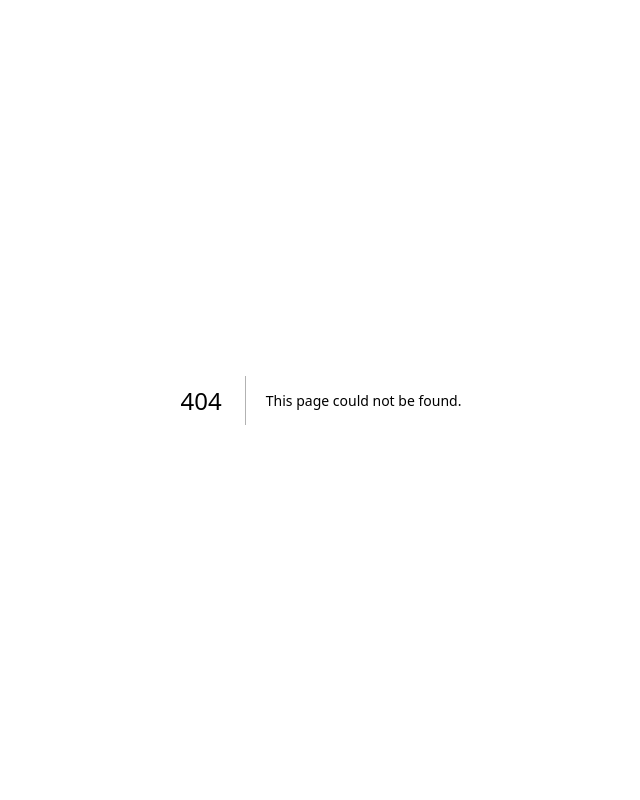
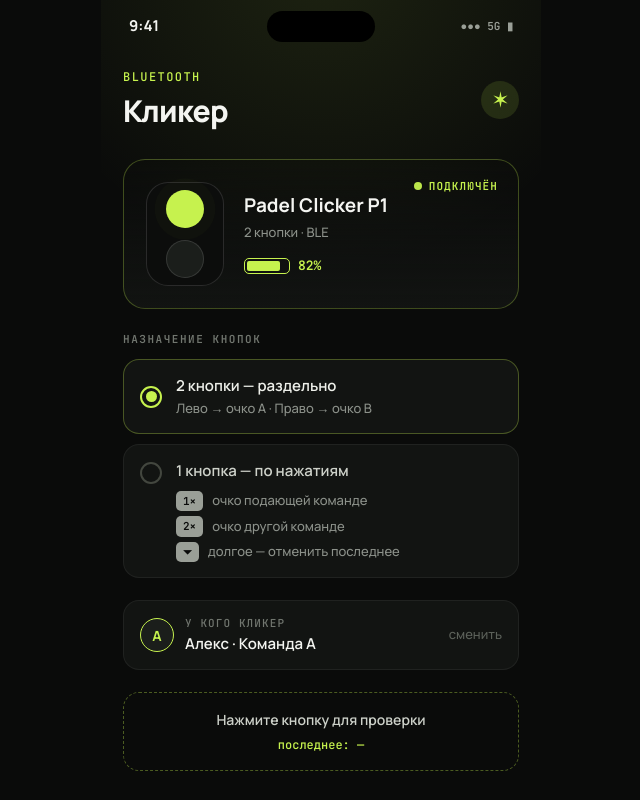
Before and after one commit to nikitasmg/padel-score, a Next.js app: page /clicker in a window 1280 px wide. Before the commit this address had no page. Shown: the whole page, without its empty margins (319-959 px from the left). Built offline with nearby package versions, Linux system fonts and the light colour scheme.

Commit message:
Реализовать экран кликера (макет)

```diff
--- /dev/null
+++ b/app/clicker/page.tsx
@@ -0,0 +1,110 @@
+"use client";
+import { PhoneScreen } from "@/components/PhoneScreen";
+import { useClickerStore } from "@/store/clickerStore";
+import { useMatchStore } from "@/store/matchStore";
+
+export default function ClickerPage() {
+  const { buttonMode, holder, battery, lastEvent, setMode, setHolder, setLastEvent } = useClickerStore();
+  const match = useMatchStore((s) => s.match);
+  const holderName = match ? `${match.teams[holder.team].players[holder.player].name} · Команда ${holder.team === 0 ? "A" : "B"}` : "Алекс · Команда A";
+
+  return (
+    <PhoneScreen>
+      <div className="px-[22px] pt-[30px]">
+        <div className="flex items-center justify-between mb-[26px]">
+          <div>
+            <div className="font-mono font-medium text-[12px] tracking-[.12em] uppercase text-accent">Bluetooth</div>
+            <div className="font-display font-extrabold text-[30px] tracking-[-.02em] text-ink mt-0.5">Кликер</div>
+          </div>
+          <div className="w-[38px] h-[38px] rounded-full bg-accent/[.12] flex items-center justify-center text-accent font-bold text-[17px]">✶</div>
+        </div>
+
+        {/* connected device */}
+        <div className="relative border border-accent/[.28] rounded-[22px] p-[22px] mb-[22px] overflow-hidden" style={{ background: "linear-gradient(180deg,rgba(22,25,21,0),#121412)" }}>
+          <div className="absolute top-[18px] right-5 flex items-center gap-[7px]">
+            <div className="w-2 h-2 rounded-full bg-accent animate-pulse2" />
+            <span className="font-mono font-semibold text-[11px] tracking-[.1em] uppercase text-accent">Подключён</span>
+          </div>
+          <div className="flex items-center gap-5">
+            <div className="w-[78px] h-[104px] rounded-[22px] bg-surface3 border-[1.5px] border-white/[.12] flex flex-col items-center justify-center gap-3 shrink-0">
+              <div className="w-[38px] h-[38px] rounded-full bg-accent animate-ring" />
+              <div className="w-[38px] h-[38px] rounded-full bg-[#1b1e1b] border border-white/[.12]" />
+            </div>
+            <div>
+              <div className="font-display font-bold text-[19px] text-ink">Padel Clicker P1</div>
+              <div className="font-display font-medium text-[13px] text-muted mt-[3px]">2 кнопки · BLE</div>
+              <div className="flex items-center gap-2 mt-[14px]">
+                <div className="w-[46px] h-4 rounded-[5px] border-[1.5px] border-accent p-0.5 flex"><div className="bg-accent rounded-[2px]" style={{ width: `${battery}%` }} /></div>
+                <span className="font-mono font-semibold text-[13px] text-accent">{battery}%</span>
+              </div>
+            </div>
+          </div>
+        </div>
+
+        {/* button mode */}
+        <div className="font-mono font-semibold text-[11px] tracking-[.14em] uppercase text-muted2 mb-3">Назначение кнопок</div>
+        <div className="flex flex-col gap-2.5 mb-[22px]">
+          <ModeRow active={buttonMode === "two"} onClick={() => setMode("two")} title="2 кнопки — раздельно" subtitle="Лево → очко A · Право → очко B" />
+          <button onClick={() => setMode("one")} className={`flex items-start gap-[14px] bg-surface2 rounded-2xl px-4 py-[15px] border text-left ${buttonMode === "one" ? "border-accent/30" : "border-white/[.06]"}`}>
+            <div className={`w-[22px] h-[22px] rounded-full border-2 mt-0.5 flex items-center justify-center ${buttonMode === "one" ? "border-accent" : "border-[#43473f]"}`}>
+              {buttonMode === "one" && <div className="w-[11px] h-[11px] rounded-full bg-accent" />}
+            </div>
+            <div className="flex-1">
+              <div className="font-display font-semibold text-[15px] text-ink3">1 кнопка — по нажатиям</div>
+              <div className="flex flex-col gap-[5px] mt-2">
+                <Hint badge="1×" text="очко подающей команде" />
+                <Hint badge="2×" text="очко другой команде" />
+                <Hint badge="⏷" text="долгое — отменить последнее" />
+              </div>
+            </div>
+          </button>
+        </div>
+
+        {/* holder */}
+        <button
+          onClick={() => match && setHolder({ team: holder.team === 0 ? 1 : 0, player: 0 })}
+          className="w-full flex items-center justify-between bg-surface2 border border-white/[.06] rounded-2xl px-4 py-[14px] mb-[22px]">
+          <div className="flex items-center gap-[11px]">
+            <div className="w-[34px] h-[34px] rounded-full bg-[#1b1e1b] border-[1.5px] border-accent flex items-center justify-center font-display font-bold text-[14px] text-accent">{holderName.charAt(0)}</div>
+            <div className="text-left">
+              <div className="font-mono font-medium text-[11px] text-muted2 uppercase tracking-[.1em]">У кого кликер</div>
+              <div className="font-display font-semibold text-[15px] text-ink mt-px">{holderName}</div>
+            </div>
+          </div>
+          <span className="font-display font-medium text-[13px] text-muted3">сменить</span>
+        </button>
+
+        {/* test */}
+        <button
+          onClick={() => setLastEvent("ЛЕВАЯ · +1 команде A")}
+          className="w-full border border-dashed border-accent/35 rounded-2xl p-4 text-center">
+          <div className="font-display font-semibold text-[14px] text-ink3">Нажмите кнопку для проверки</div>
+          <div className="font-mono font-medium text-[12px] text-accent mt-1.5">последнее: {lastEvent ?? "—"}</div>
+        </button>
+      </div>
+    </PhoneScreen>
+  );
+}
+
+function ModeRow({ active, onClick, title, subtitle }: { active: boolean; onClick: () => void; title: string; subtitle: string }) {
+  return (
+    <button onClick={onClick} className={`flex items-center gap-[14px] bg-surface2 rounded-2xl px-4 py-[15px] border text-left ${active ? "border-accent/30" : "border-white/[.06]"}`}>
+      <div className={`w-[22px] h-[22px] rounded-full border-2 flex items-center justify-center ${active ? "border-accent" : "border-[#43473f]"}`}>
+        {active && <div className="w-[11px] h-[11px] rounded-full bg-accent" />}
+      </div>
+      <div className="flex-1">
+        <div className="font-display font-semibold text-[15px] text-ink2">{title}</div>
+        <div className="font-display font-medium text-[13px] text-muted mt-px">{subtitle}</div>
+      </div>
+    </button>
+  );
+}
+
+function Hint({ badge, text }: { badge: string; text: string }) {
+  return (
+    <div className="flex items-center gap-[9px]">
+      <span className="font-mono font-semibold text-[11px] text-bg bg-[#9a9f97] rounded-[5px] px-[7px] py-0.5 shrink-0">{badge}</span>
+      <span className="font-display font-medium text-[13px] text-muted">{text}</span>
+    </div>
+  );
+}
```
